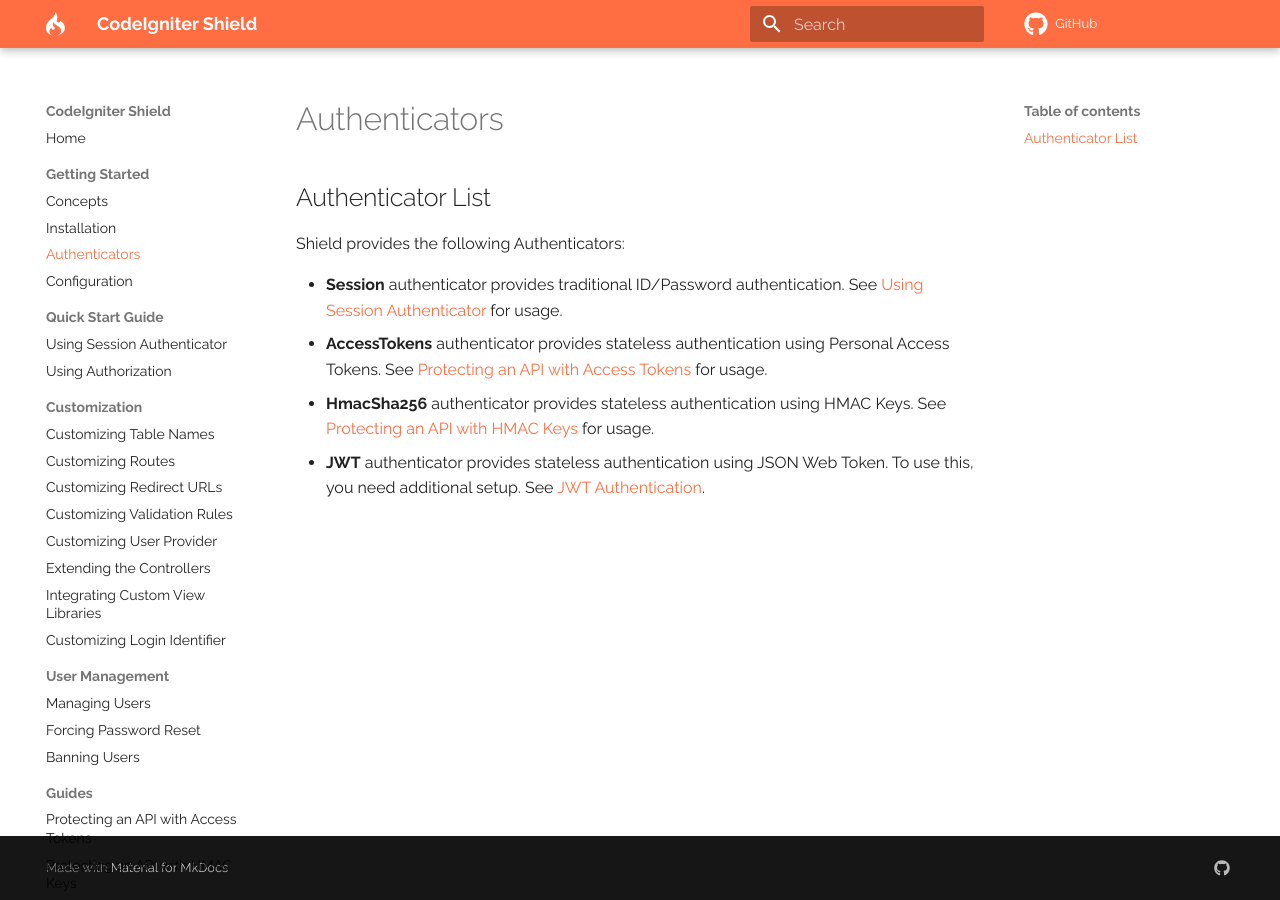
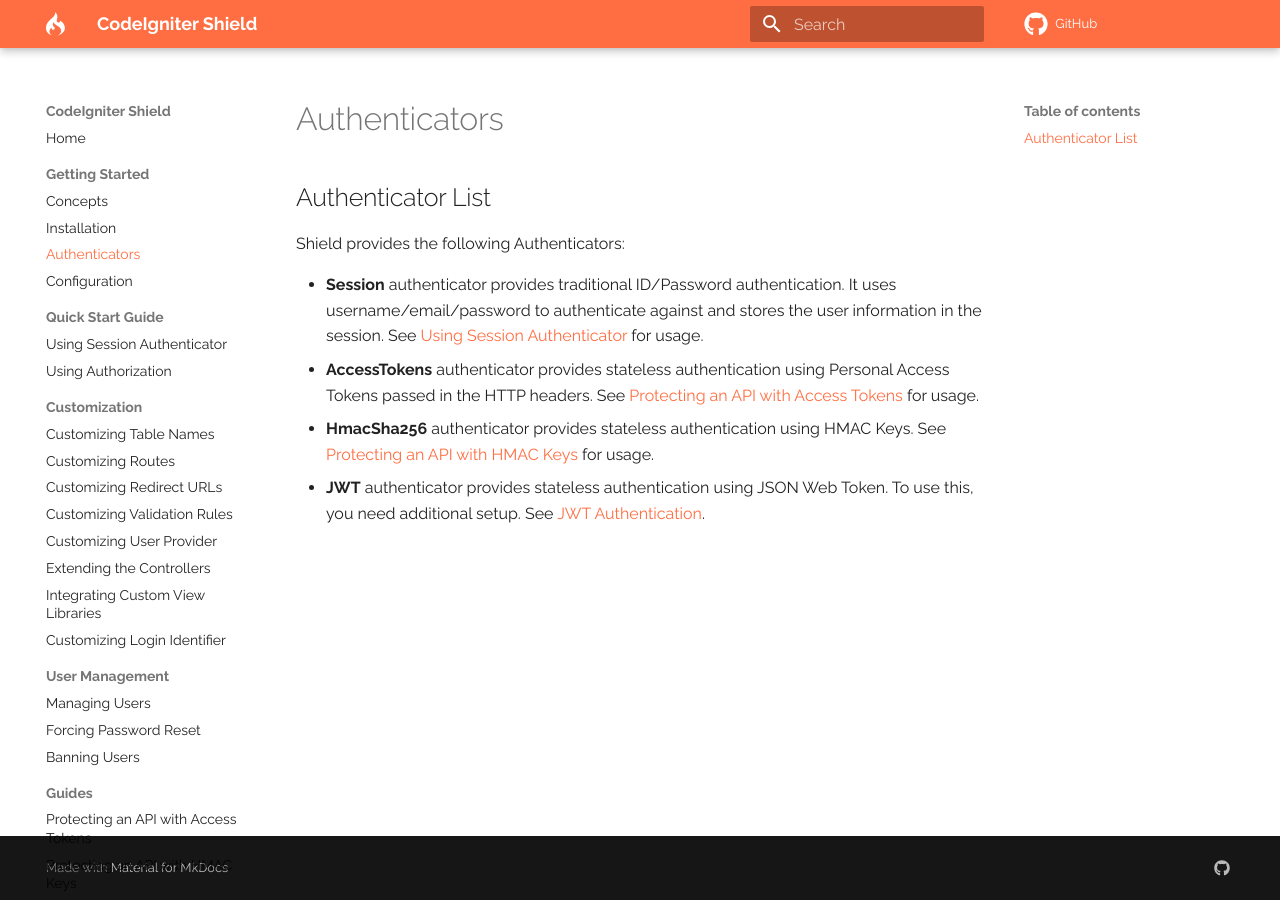
Before and after one commit to codeigniter4/shield, an MkDocs documentation site: the page built from docs/getting_started/authenticators.md, in a window 1280 px wide. Built offline with MkDocs 1.6.1 and Material for MkDocs 9.7.7, drawn with Linux system fonts in a browser that asks for light colours; comment, search, counter and statistics services are not loaded; a style sheet for code colours, icons or effects is not loaded.

Commit message:
docs: update and move description for Authenticators

```diff
--- a/docs/getting_started/authenticators.md
+++ b/docs/getting_started/authenticators.md
@@ -5,9 +5,10 @@
 Shield provides the following Authenticators:
 
 - **Session** authenticator provides traditional ID/Password authentication.
-  See [Using Session Authenticator](../quick_start_guide/using_session_auth.md)
-  for usage.
-- **AccessTokens** authenticator provides stateless authentication using Personal Access Tokens.
+  It uses username/email/password to authenticate against and stores the user
+  information in the session. See [Using Session Authenticator](../quick_start_guide/using_session_auth.md) for usage.
+- **AccessTokens** authenticator provides stateless authentication using Personal
+  Access Tokens passed in the HTTP headers.
   See [Protecting an API with Access Tokens](../guides/api_tokens.md) for usage.
 - **HmacSha256** authenticator provides stateless authentication using HMAC Keys.
   See [Protecting an API with HMAC Keys](../guides/api_hmac_keys.md) for usage.
```
Also changed, not shown: docs/references/authentication.md (+3 -3 lines).
